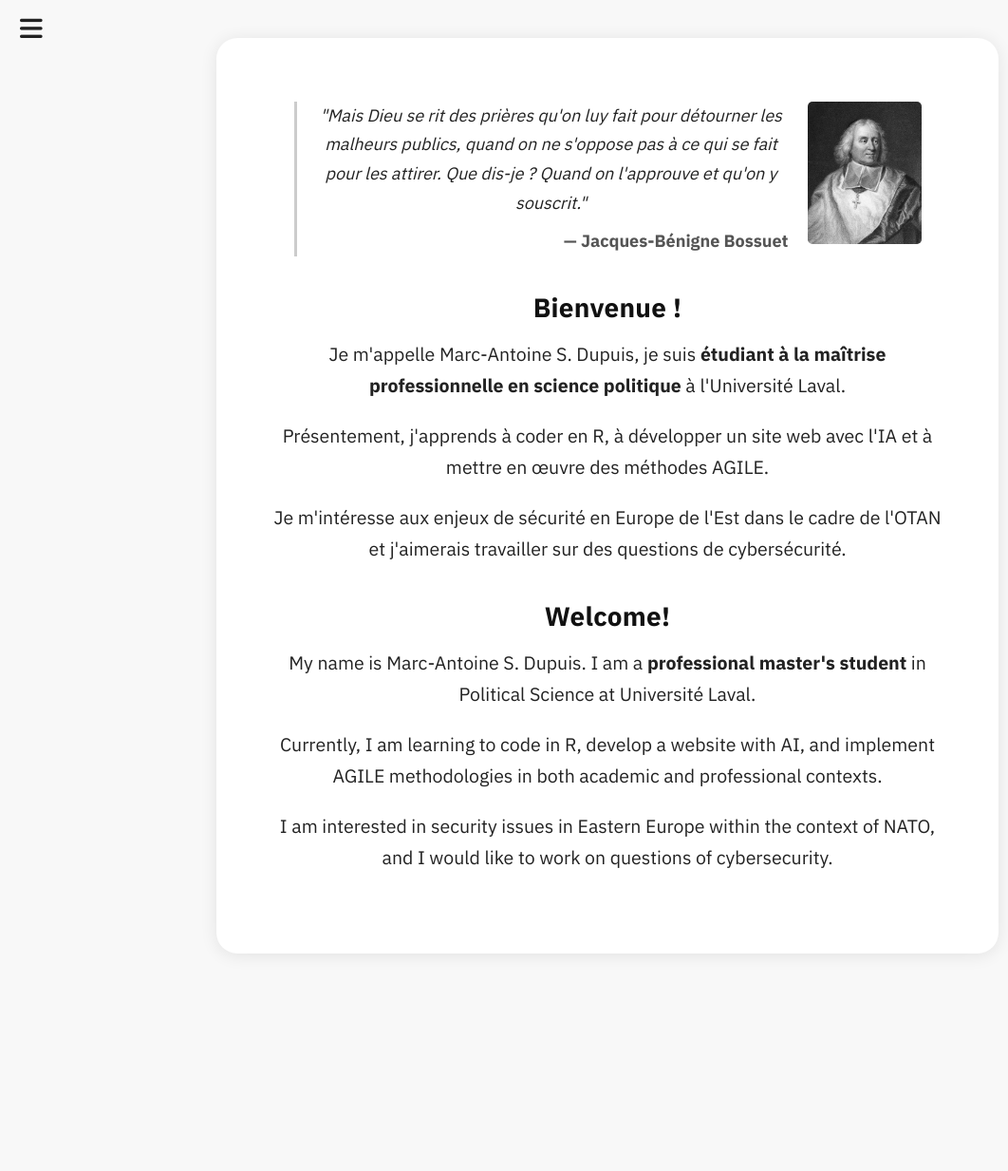
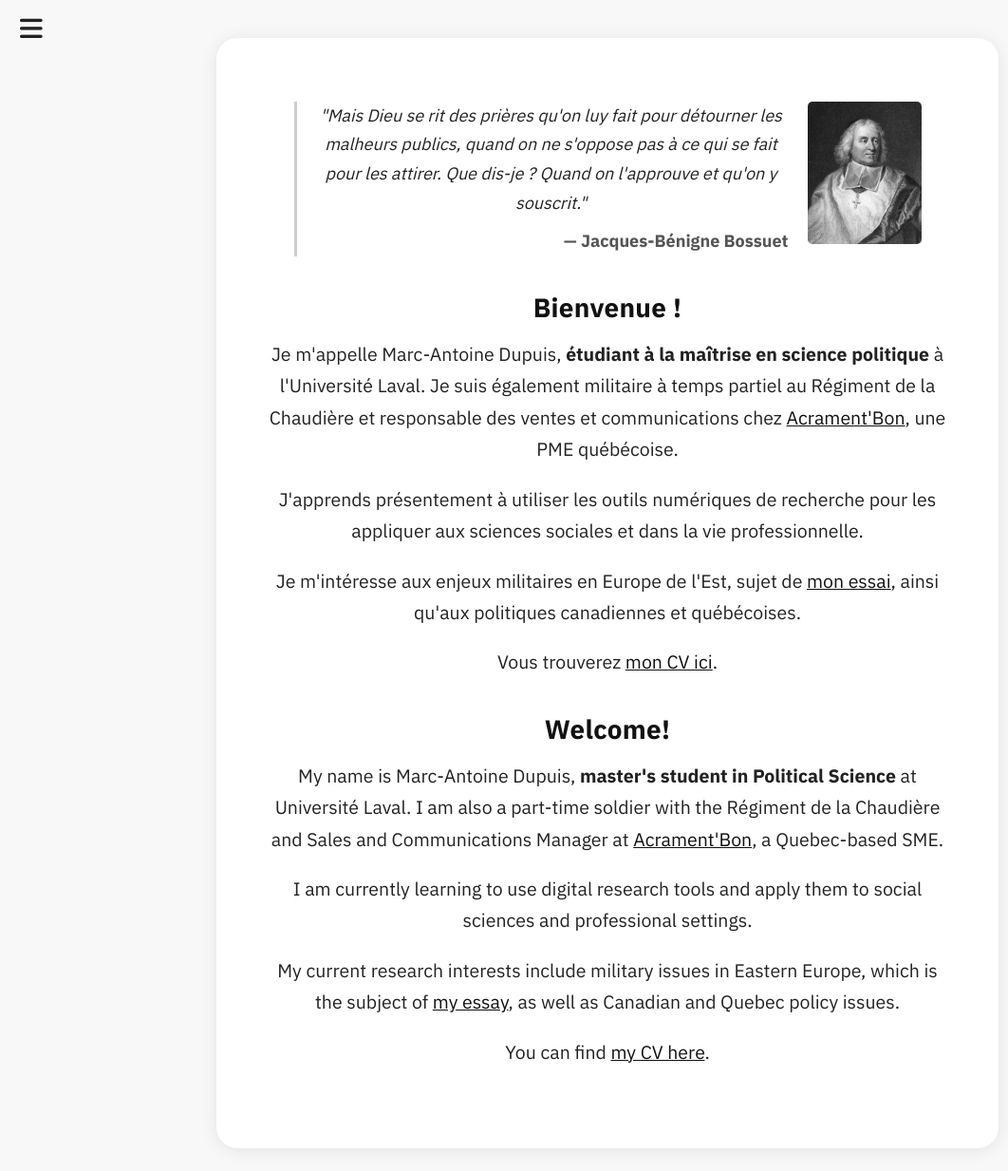
Before and after one commit to MADUP212/MADUP212.github.io, a Jekyll site: the page built from index.html, in a window 1280 px wide. Shown: the whole page at 95% size, without its empty margins (0-1062 px from the left). Built offline with Jekyll 4.4.1, drawn with Linux system fonts in a browser that asks for light colours; before the commit the page ends 1028 px from its top, so only the background shows below that.

Commit message:
Update index.html

```diff
--- a/index.html
+++ b/index.html
@@ -17,25 +17,31 @@ title: Accueil
     <!-- Section Française -->
     <h2>Bienvenue !</h2>
     <p>
-        Je m'appelle Marc-Antoine S. Dupuis, je suis <strong>étudiant à la maîtrise professionnelle en science politique</strong> à l'Université Laval.
+        Je m'appelle Marc-Antoine Dupuis, <strong>étudiant à la maîtrise en science politique</strong> à l'Université Laval. Je suis également militaire à temps partiel au Régiment de la Chaudière et responsable des ventes et communications chez <a href="https://www.acramentbon.com/" target="_blank">Acrament'Bon</a>, une PME québécoise.
     </p>
     <p>
-        Présentement, j'apprends à coder en R, à développer un site web avec l'IA et à mettre en œuvre des méthodes AGILE.
+        J'apprends présentement à utiliser les outils numériques de recherche pour les appliquer aux sciences sociales et dans la vie professionnelle.
     </p>
     <p>
-        Je m'intéresse aux enjeux de sécurité en Europe de l'Est dans le cadre de l'OTAN et j'aimerais travailler sur des questions de cybersécurité.
+        Je m'intéresse aux enjeux militaires en Europe de l'Est, sujet de <a href="/section/projets/rearmement_polonais.html">mon essai</a>, ainsi qu'aux politiques canadiennes et québécoises.
+    </p>
+    <p>
+        Vous trouverez <a href="assets/CV_Marc_Antoine_Dupuis.pdf" target="_blank">mon CV ici</a>.
     </p>
 
     <!-- English Section -->
     <h2>Welcome!</h2>
     <p>
-        My name is Marc-Antoine S. Dupuis. I am a <strong>professional master's student</strong> in Political Science at Université Laval.
+        My name is Marc-Antoine Dupuis, <strong>master's student in Political Science</strong> at Université Laval. I am also a part-time soldier with the Régiment de la Chaudière and Sales and Communications Manager at <a href="https://www.acramentbon.com/" target="_blank">Acrament'Bon</a>, a Quebec-based SME.
     </p>
     <p>
-        Currently, I am learning to code in R, develop a website with AI, and implement AGILE methodologies in both academic and professional contexts.
+        I am currently learning to use digital research tools and apply them to social sciences and professional settings.
     </p>
     <p>
-        I am interested in security issues in Eastern Europe within the context of NATO, and I would like to work on questions of cybersecurity.
+        My current research interests include military issues in Eastern Europe, which is the subject of <a href="/section/projets/rearmement_polonais.html">my essay</a>, as well as Canadian and Quebec policy issues.
+    </p>
+    <p>
+        You can find <a href="assets/cv_english_oct25.pdf" target="_blank">my CV here</a>.
     </p>
 
 </div>
```
